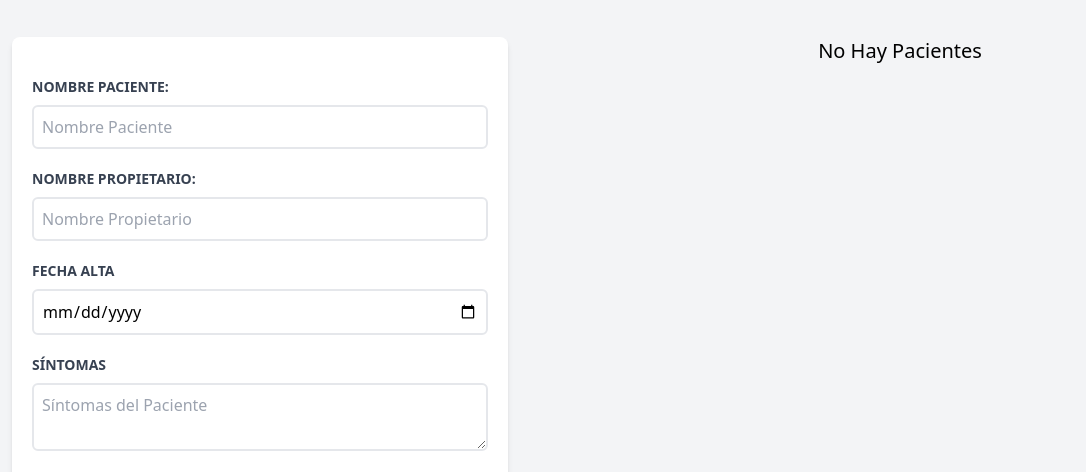
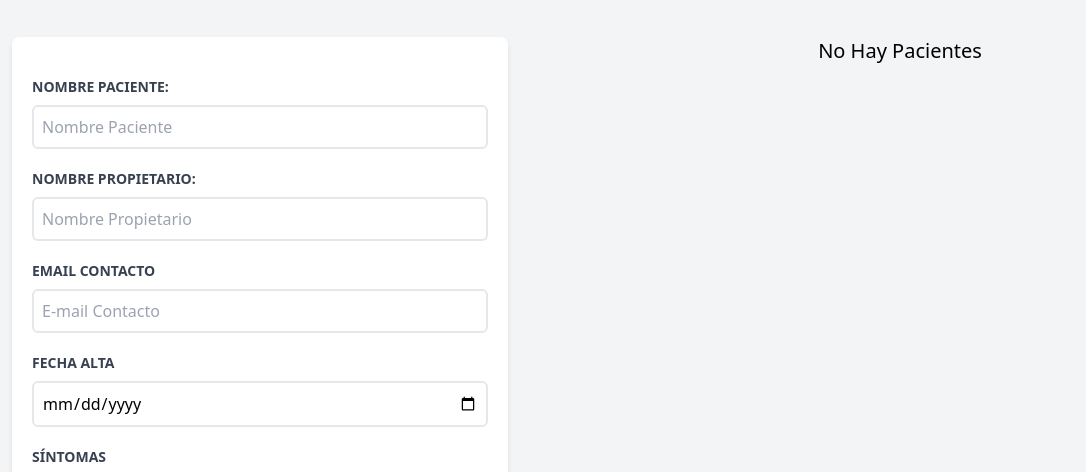
Before and after one commit to enyeldev/admin-citas, a plain HTML site: page index.html in a window 1280 px wide. Shown: the part 263-735 px from the top of the page, without its empty margins (8-1094 px from the left). Drawn offline with Linux system fonts and the light colour scheme.

Commit message:
Update index.html

```diff
--- a/index.html
+++ b/index.html
@@ -51,7 +51,7 @@
                         name="propietario"
                     />
                 </div>
-<!--                 <div class="mb-5">
+                <div class="mb-5">
                     <label for="email" class="block text-gray-700 uppercase font-bold text-sm">
                         Email Contacto
                     </label>
@@ -62,7 +62,7 @@
                         placeholder="E-mail Contacto"
                         name="email"
                     />
-                </div> -->
+                </div>
 
                 <div class="mb-5">
                     <label for="fecha" class="block text-gray-700 uppercase font-bold text-sm">
```
